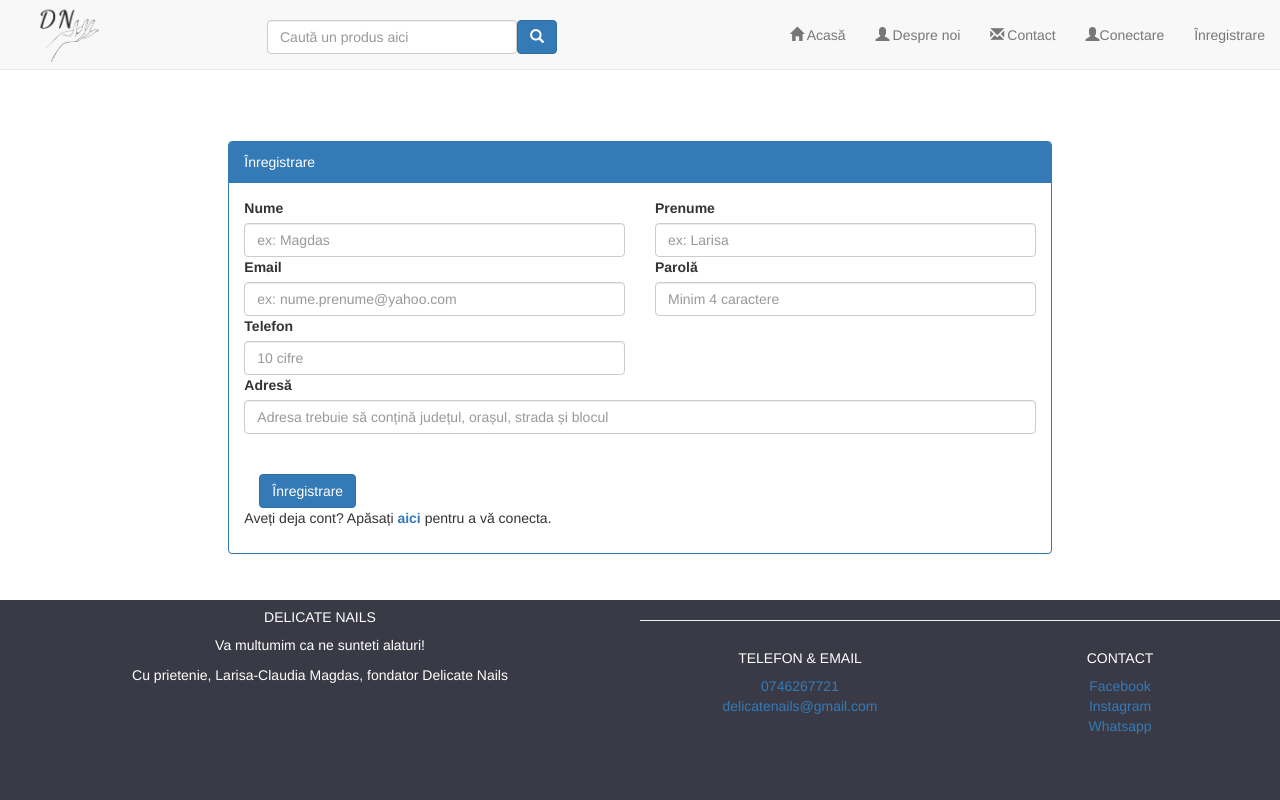
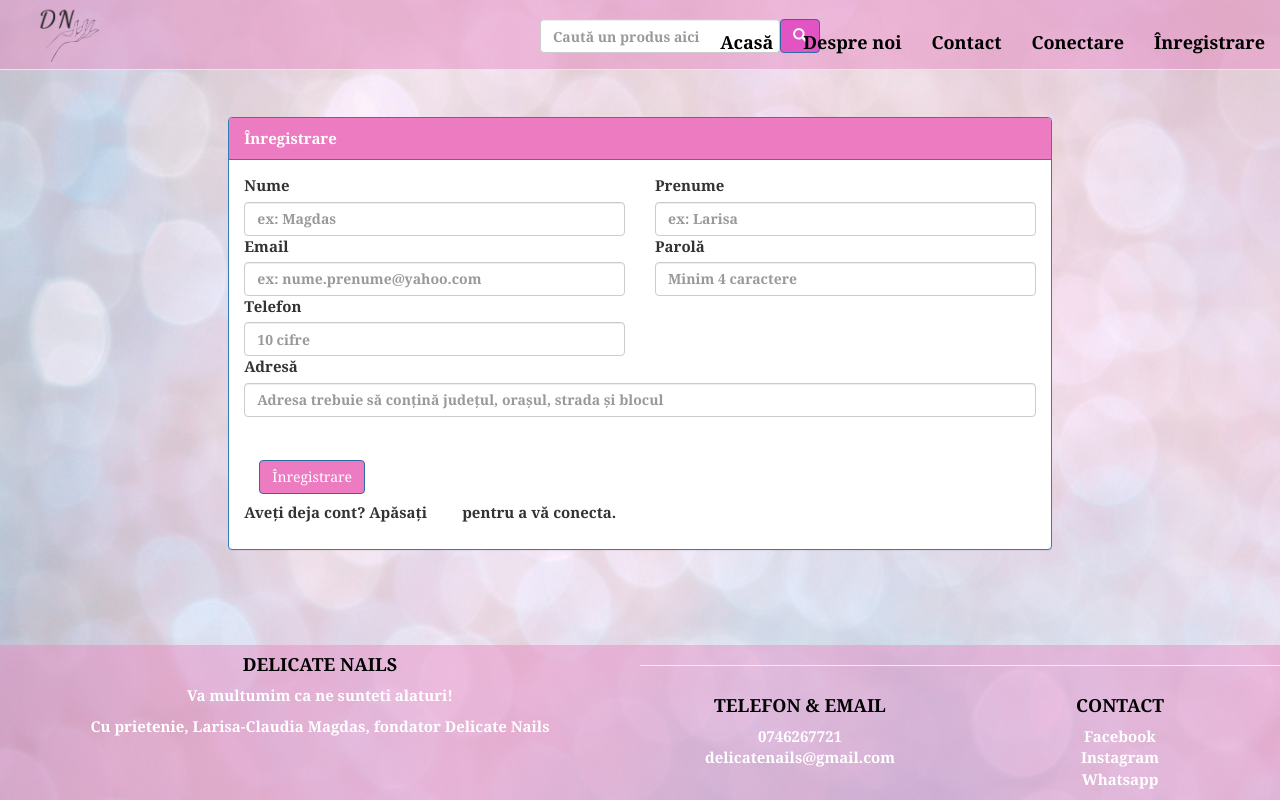
Before and after one commit to LarisaClau/laborator_webdesign, a PHP site: page /register.php in a window 1280 px wide. Run offline with PHP 8.4, Linux system fonts and the light colour scheme; some libraries are stand-ins or nearby versions; some web fonts are replaced.

Commit message:
produse si design modificat

```diff
--- a/includes/footer.php
+++ b/includes/footer.php
@@ -1,36 +1,32 @@
-<footer class="page-footer font-small blue pt-4" style="background-color: #3a3a46; margin-top: 338px;">
+<footer class="page-footer font-small blue pt-4" style="background-color: hsla(324, 65%, 73%, 0.5); margin-top: 315px;">
 <div class="container-fluid text-center text-md-left">
     <div class="row">
         <div class="col-md-6 mt-md-0 mt-3">
-            <h5 class="text-uppercase" style="color: white;">Delicate Nails</h5>
+            <h4><strong>DELICATE NAILS</h4></strong>
             <p style="color: white;">Va multumim ca ne sunteti alaturi!</p>
             <p style="color: white;">Cu prietenie, Larisa-Claudia Magdas, fondator Delicate Nails</p>
 
         </div>
         <hr class="clearfix w-100 d-md-none pb-3">
         <div class="col-md-3 mb-md-0 mb-3">
-            <h5 class="text-uppercase" style="color: white;">Telefon & email</h5>
+            <h4><strong>TELEFON & EMAIL</strong></h4>
             <ul class="list-unstyled">
-                <li>
-                    <a href="#!" style="text-decoration: none;">0746267721</a>
-                </li>
-                <li>
-                    <a href="#!" style="text-decoration: none;">delicatenails@gmail.com</a>
-                </li>
+                <li>0746267721</li>
+                <li>delicatenails@gmail.com</li>
             </ul>
         </div>
         <div class="col-md-3 mb-md-0 mb-3">
-            <h5 class="text-uppercase" style="color: white;">Contact</h5>
+            <h4><strong>CONTACT</strong></h4>
 
             <ul class="list-unstyled">
                 <li>
-                    <a href="#!" style="text-decoration: none;">Facebook</a>
+                    <a href="#" style="text-decoration: none;">Facebook</a>
                 </li>
                 <li>
-                    <a href="#!" style="text-decoration: none;">Instagram</a>
+                    <a href="#" style="text-decoration: none;">Instagram</a>
                 </li>
                 <li>
-                    <a href="#!" style="text-decoration: none;">Whatsapp</a>
+                    <a href="#" style="text-decoration: none;">Whatsapp</a>
                 </li>
             </ul>
 
--- a/includes/meniu.php
+++ b/includes/meniu.php
@@ -1,30 +1,35 @@
-<div class="navbar navbar-default navbar-fixed-top" id="topnav" style="height:70px;">
+
+<link rel="stylesheet" type="text/css" href="uploads/style.css">
+
+<div class="navbar navbar-default navbar-fixed-top" id="topnav" style="height: 70px; background-color: hsla(324, 65%, 73%, 0.5)">
 		<div class="container-fluid" style="margin-top: 10px;">
 			<div class="navbar-header">
-				<a href="index.php" class="navbar-brand"><img class="logo-img" src="uploads/images/logo_transparent.png" alt="Logo-ul nu a fost incarcat" style="width:65px;height:57px;position:absolute;top:6px;left:35px;"/></a>
+				<a href="index.php" class="navbar-brand"><img class="logo-img" src="uploads/images/logo_transparent.png" alt="Logo-ul nu a fost incarcat" style="width:65px;height:57px;position:absolute;top:-11px;left:35px;"/></a>
 			</div>
 
 
+            <!--bara de search-->
 			<div class="nav navbar-nav">
-				<div class="search" style="margin-left: 237px;">
-					<div style="width:250px;"><input type="text" class="form-control" id="search" name="search" placeholder="Caută un produs aici"></div>
-					<div><button type="button" class="btn btn-primary" id="search_btn" name="" ><span class='glyphicon glyphicon-search'></span></button></div>
+				<div class="search" style="margin-left: 150px;">
+					<div style="width:240px;"><input type="text" class="form-control" id="search" name="search" placeholder="Caută un produs aici"></div>
+					<div><button type="button" class="btn btn-primary" id="search_btn" style="background: #e253c3;"><span class='glyphicon glyphicon-search'></span></button></div>
 				</div>
 			</div>
 
-			<ul class="nav navbar-nav navbar-right">
-				<li><a href="index.php"><span class="glyphicon glyphicon-home" style="margin-right:3px;"></span>Acasă</a></li>
-				<li><a href="about.php"><span class="glyphicon glyphicon-user" style="margin-right:3px;"></span>Despre noi</a></li>
-				<li><a href="contact.php"><span class="glyphicon glyphicon-envelope" style="margin-right:3px;"></span>Contact</a></li>
+            <!--butoane bara de navigare-->
+			<ul class="nav navbar-nav navbar-right" style="font-size: 18px;">
+				<li><a href="index.php">Acasă</a></li>
+				<li><a href="about.php">Despre noi</a></li>
+				<li><a href="contact.php">Contact</a></li>
 
 				<?php if(!isset($_SESSION['loggedin'])){?>
-				<li><a href="login.php" ><span class="glyphicon glyphicon-user"></span>Conectare</a></li>
+				<li><a href="login.php">Conectare</a></li>
 				<li><a href="register.php">Înregistrare</a></li>
 			</ul>
 			<?php }else{ ?>
-				<li><a href="#" class="dropdown-toggle" data-toggle="dropdown"><span class="glyphicon glyphicon-user"></span>Bine ai venit, <?php echo $_SESSION['user_nume']; ?></a>
-				<ul class="dropdown-menu">
-					<li><a href="logout.php">Delogare</a></li>
+				<li class="test"><a href="#" class="dropdown-toggle" data-toggle="dropdown"><span class="glyphicon glyphicon-user" style="margin-right: 8px"></span>Bine ai venit, <?php echo $_SESSION['user_nume']; ?>!</a>
+				<ul class="dropdown-menu" style="color: white;" >
+					<li><a href="logout.php"><strong>Delogare</strong></a></li>
 				</ul>
 
 				</li>
@@ -39,6 +44,20 @@
 				display: flex;
     			justify-content: center;
     			align-items: center;
-    			margin-top: 10px;
+    			margin-top: 2px;
 			}
+
+			.navbar-default .navbar-nav > .open > a {
+				background:white!important;
+			}
+
+			.navbar-default .navbar-nav > li > a:hover {
+				color: white;
+			}
+
+			.navbar-default .navbar-nav > li > a {
+				color: black;
+			}
+
+
 			</style>
--- a/register.php
+++ b/register.php
@@ -22,12 +22,12 @@ if(isset($_SESSION['uid'])){
 	<link rel="stylesheet" type="text/css" href="style/styles.css?version=7">
 	<link rel="icon" type="image/x-icon" href="logo_transparent.png">
 </head>
-<body>
-	<div class="navbar navbar-default navbar-fixed-top" id="topnav">
+<body style="  background-image: url('uploads/images/background4.png');
+               background-repeat: no-repeat;
+               background-attachment: fixed;
+               background-size: 100% 100%;">
+	<div class="navbar navbar navbar-fixed-top" id="topnav">
 		<div class="container-fluid">
-			<div class="navbar-header">
-				<a href="index.php" class="navbar-brand">Delicate Nails</a>
-			</div>
 
 <?php
 include 'includes/meniu.php';
@@ -95,7 +95,7 @@ if(isset($_POST['submit'])) {
 	<p><br><br></p>
 	<p><br><br></p>
 
-	<div class="container-fluid" style="margin-top:5rem;">
+	<div class="container-fluid" style="margin-top: 20px;">
 		<div class="row">
 			<div class="col-md-2"></div>
 			<div class="col-md-8" id="err_msg"></div>
@@ -105,7 +105,7 @@ if(isset($_POST['submit'])) {
 			<div class="col-md-2"></div>
 			<div class="col-md-8">
 				<div class="panel panel-primary">
-					<div class="panel-heading">Înregistrare</div>
+					<div class="panel-heading " style="background-color: #ed7bc2;">Înregistrare</div>
 					<div class="panel-body">
 					<form method="POST">
 					<div class="row">
@@ -147,9 +147,10 @@ if(isset($_POST['submit'])) {
 
 					<br><br>
 					<div class="col-md-12">
-						<input type="SUBMIT" name="submit" class="btn btn-primary" value="Înregistrare" >
+						<input type="SUBMIT" name="submit" class="btn btn-primary" value="Înregistrare" style="background-color: #ed7bc2;">
 					</div>
-					<p></br> Aveți deja cont? Apăsați <b><a href='login.php'>aici</a></b> pentru a vă conecta. </p>
+					</br></br>
+					<p>Aveți deja cont? Apăsați <b><a href='login.php'>aici</a></b> pentru a vă conecta. </p>
 					</div>
 					</div>
 
@@ -179,7 +180,6 @@ if(isset($_POST['submit'])) {
     position: fixed;
     bottom: 0;
     width: 100%;
-    height: 25%;
 }
  </style>
 </html>
--- a/uploads/style.css
+++ b/uploads/style.css
@@ -10,7 +10,7 @@
 
 .slick-prev:before,
 .slick-next:before {
-  color: black;
+  color: rgb(16, 14, 14);
 }
 
 .navbar-brand {
@@ -20,7 +20,7 @@
 }
 
 body {
-  font-family: Abel;
+  font-family: georgia, serif;
   font-size: 150%;
   font-weight: bold;
 }
@@ -48,3 +48,24 @@ body {
   position: relative;
   right: 240px;
 }
+
+.nav navbar-nav navbar-right{
+  color: rgb(239, 234, 234);
+}
+
+h4{
+  color:black;
+}
+
+a{
+  color: white;
+}
+
+li{
+  color: white;
+}
+
+.panel-heading {
+  color: black;
+
+}
```
Also changed, not shown: index.php (+61 -16 lines), login.php (+10 -9 lines), product.php (added, +63 -0 lines), uploads/product.css (added, +192 -0 lines), uploads/images/background (2).png (added), uploads/images/background0.png (added), uploads/images/background1.png (added), uploads/images/background2.png (added), uploads/images/background3.png (added), uploads/images/background4.png (added), uploads/images/background5.jpg (added).
